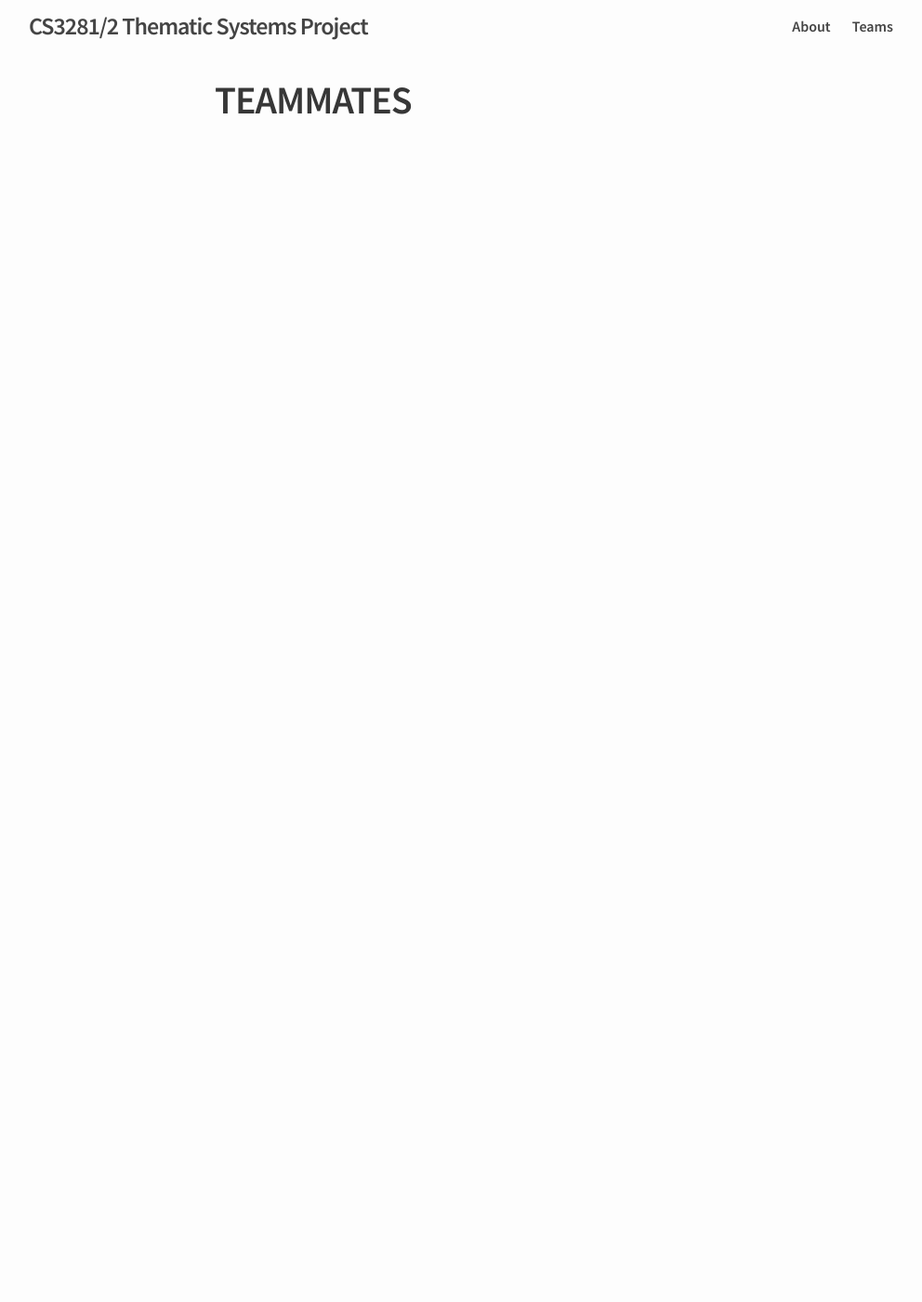
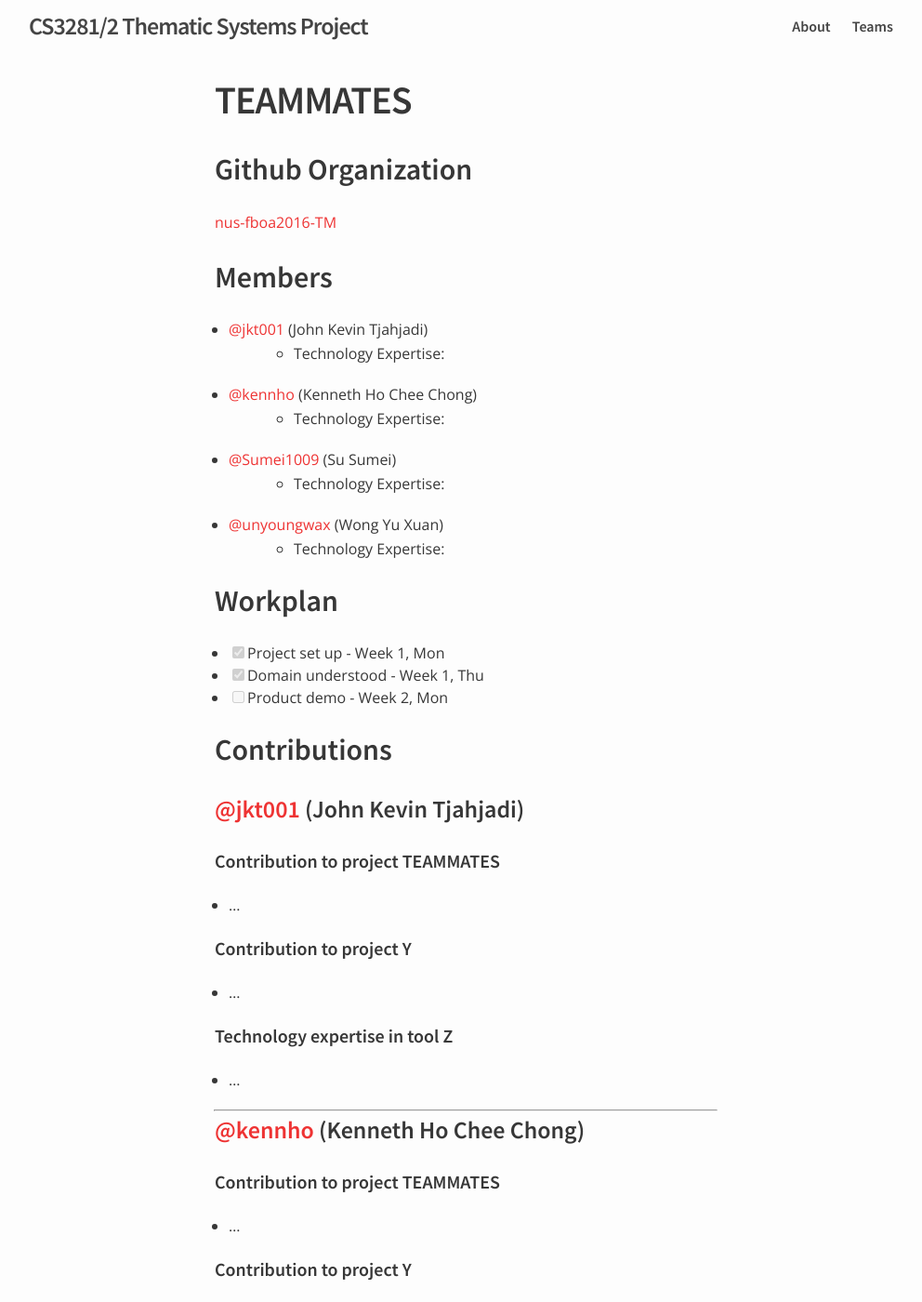
Before and after one commit to nus-oss/cs3281-AY1516S2-website, a Jekyll site: the page built from teams/teammates.md, in a window 1280 px wide and 1400 px high. Shown: the whole window at 93% size, without its empty margins (139-1131 px from the left). Built offline with Jekyll 4.4.1, drawn with Linux system fonts in a browser that asks for light colours; some of the changed text lies outside the part shown.

Commit message:
Updated Teammates page

```diff
--- a/teams/teammates.md
+++ b/teams/teammates.md
@@ -3,3 +3,77 @@ layout: page
 title: TEAMMATES
 permalink: /teams/teammates/
 ---
+
+## Github Organization
+[nus-fboa2016-TM](https://github.com/nus-fboa2016-TM)
+
+## Members
+ - [@jkt001](https://github.com/jkt001) (John Kevin Tjahjadi)
+   - Technology Expertise:
+
+ - [@kennho](https://github.com/kennho) (Kenneth Ho Chee Chong)
+   - Technology Expertise:
+
+ - [@Sumei1009](https://github.com/Sumei1009) (Su Sumei)
+   - Technology Expertise:
+
+ - [@unyoungwax](https://github.com/unyoungwax) (Wong Yu Xuan)
+   - Technology Expertise:
+
+## Workplan
+
+ * [x] Project set up - Week 1, Mon
+ * [x] Domain understood - Week 1, Thu
+ * [ ] Product demo - Week 2, Mon
+
+## Contributions
+
+### [@jkt001](https://github.com/jkt001) (John Kevin Tjahjadi)
+
+#### Contribution to project TEAMMATES
+ * ...
+
+#### Contribution to project Y
+ * ...
+
+#### Technology expertise in tool Z
+ * ...
+
+---
+
+### [@kennho](https://github.com/kennho) (Kenneth Ho Chee Chong)
+
+#### Contribution to project TEAMMATES
+ * ...
+
+#### Contribution to project Y
+ * ...
+
+#### Technology expertise in tool Z
+ * ...
+
+---
+
+### [@Sumei1009](https://github.com/Sumei1009) (Su Sumei)
+
+#### Contribution to project TEAMMATES
+ * ...
+
+#### Contribution to project Y
+ * ...
+
+#### Technology expertise in tool Z
+ * ...
+
+---
+
+### [@unyoungwax](https://github.com/unyoungwax) (Wong Yu Xuan)
+
+#### Contribution to project TEAMMATES
+ * ...
+
+#### Contribution to project Y
+ * ...
+
+#### Technology expertise in tool Z
+ * ...
```
